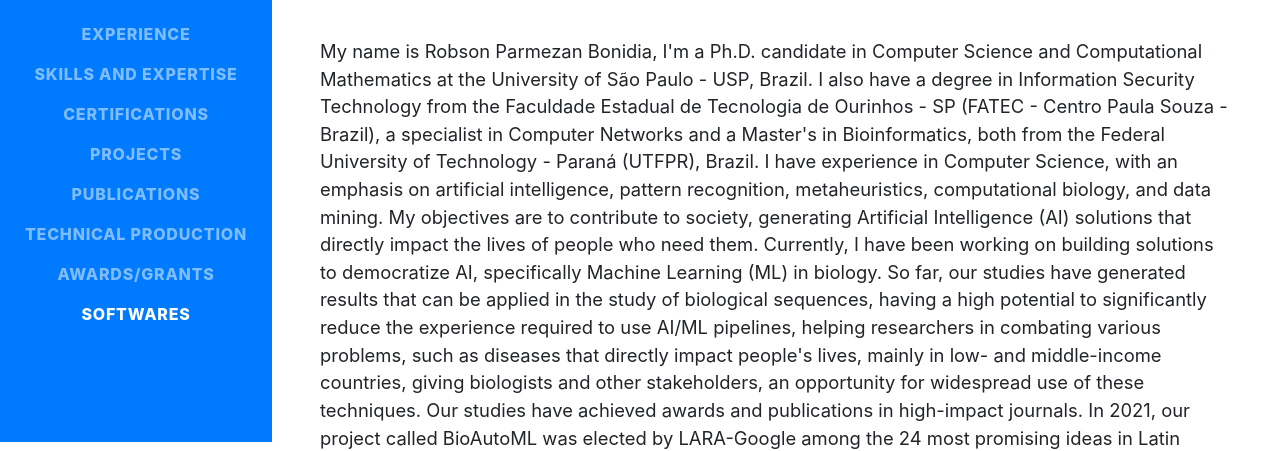
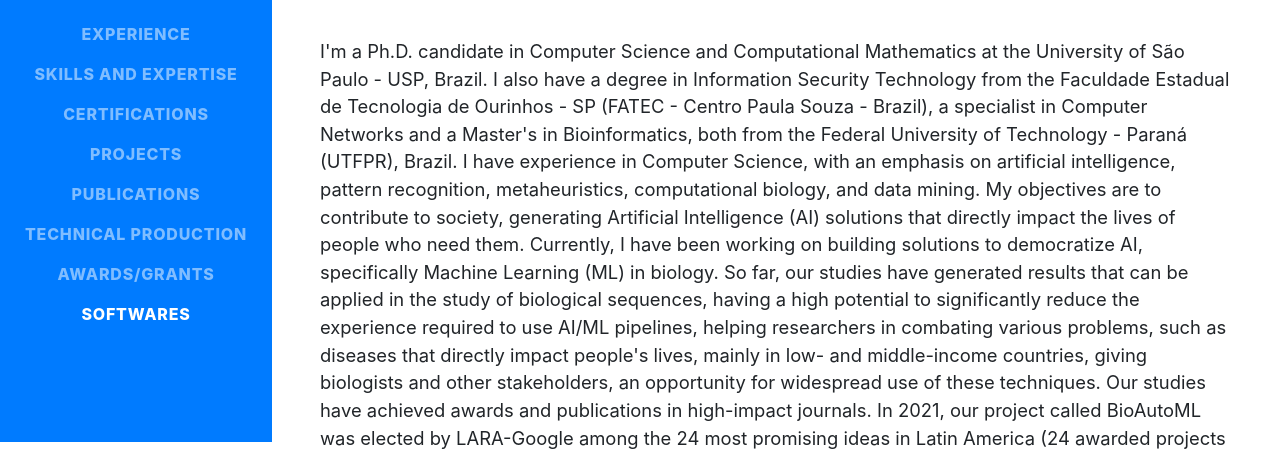
Before and after one commit to Bonidia/website, a website with bundled scripts: page index.html in a window 1280 px wide. Shown: the part 358-809 px from the top of the page. Built offline with nearby package versions, Linux system fonts and the light colour scheme; a web font is replaced by a local one.

Commit message:
Update index.html

```diff
--- a/index.html
+++ b/index.html
@@ -91,25 +91,31 @@
           Orcid iD: <a href="https://orcid.org/0000-0003-4975-7867">0000-0003-4975-7867</a>
         </div>
         <p class="lead mb-5">
-          My name is Robson Parmezan Bonidia, I'm a Ph.D. candidate in Computer Science and Computational Mathematics at the University of São Paulo - USP,
-          Brazil. I also have a degree in Information Security Technology from the Faculdade Estadual de Tecnologia de Ourinhos - SP (FATEC - Centro Paula
-          Souza - Brazil), a specialist in Computer Networks and a Master's in Bioinformatics, both from the Federal University of Technology - Paraná (UTFPR),
-          Brazil. I have experience in Computer Science, with an emphasis on artificial intelligence, pattern recognition, metaheuristics, computational biology,
-          and data mining. My objectives are to contribute to society, generating Artificial Intelligence (AI) solutions that directly impact the lives of people
-          who need them. Currently, I have been working on building solutions to democratize AI, specifically Machine Learning (ML) in biology. So far,
-          our studies have generated results that can be applied in the study of biological sequences, having a high potential to significantly reduce the
-          experience required to use AI/ML pipelines, helping researchers in combating various problems, such as diseases that directly impact people's lives,
-          mainly in low- and middle-income countries, giving biologists and other stakeholders, an opportunity for widespread use of these techniques.
-          Our studies have achieved awards and publications in high-impact journals. In 2021, our project called BioAutoML was elected by LARA-Google among the
-          24 most promising ideas in Latin America (24 awarded projects from a base of 700 submissions), winning the Google Latin America Research Awards (LARA),
-          promoted by Google. In 2022, the same project was a finalist (Top 15 of 82) in the Ideas Contest, Falling Walls Lab Brazil 2022, promoted by the
-          Falling Walls Foundation (DAAD - German Center for Science and Innovation). I was awarded two scholarships to conduct my research in Germany
-          (Helmholtz Centre for Environmental Research - Leipzig, Saxony, Germany), among them: (1) Research & Training Grant/Award - Federation of European
-          Microbiological Societies (FEMS); (2) Helmholtz Visiting Researcher Grant/Award - Helmholtz Information & Data Science Academy (HIDA). In addition,
-          some contributions were published as scientific articles. My project, called BioFatecou, which aims to introduce undergraduate students to the
-          conscious use of AI (AI for good), was a finalist in the Higher Education Category (Among the 10 finalists - 2897 subscribers),
-          Transformer Educator Award, which aims to select the most transformative projects in Brazil, in 2023. Finally, in the same year, the BioFatecou project
-          won an honorable mention (more than 200 submissions), in the 25th edition of the Professor Mário Palmério Top Educational Award.
+        I'm a Ph.D. candidate in Computer Science and Computational Mathematics at the University of São Paulo - USP, Brazil.
+          I also have a degree in Information Security Technology from the Faculdade Estadual de Tecnologia de Ourinhos - SP
+          (FATEC - Centro Paula Souza - Brazil), a specialist in Computer Networks and a Master's in Bioinformatics, both from
+          the Federal University of Technology - Paraná (UTFPR), Brazil. I have experience in Computer Science, with an emphasis
+          on artificial intelligence, pattern recognition, metaheuristics, computational biology, and data mining. My objectives
+          are to contribute to society, generating Artificial Intelligence (AI) solutions that directly impact the lives of people
+          who need them. Currently, I have been working on building solutions to democratize AI, specifically Machine Learning (ML)
+          in biology. So far, our studies have generated results that can be applied in the study of biological sequences, having a
+          high potential to significantly reduce the experience required to use AI/ML pipelines, helping researchers in combating
+          various problems, such as diseases that directly impact people's lives, mainly in low- and middle-income countries, giving
+          biologists and other stakeholders, an opportunity for widespread use of these techniques. Our studies have achieved awards
+          and publications in high-impact journals. In 2021, our project called BioAutoML was elected by LARA-Google among the 24 most
+          promising ideas in Latin America (24 awarded projects from a base of 700 submissions), winning the Google Latin America
+          Research Awards (LARA), promoted by Google. In 2022, the same project was a finalist (Top 15 of 82) in the Ideas Contest,
+          Falling Walls Lab Brazil 2022, promoted by the Falling Walls Foundation (DAAD - German Center for Science and Innovation).
+          I was awarded two scholarships to conduct my research in Germany (Helmholtz Centre for Environmental Research - Leipzig, Saxony,
+          Germany), among them: (1) Research & Training Grant/Award - Federation of European Microbiological Societies (FEMS); (2) Helmholtz
+          Visiting Researcher Grant/Award - Helmholtz Information & Data Science Academy (HIDA). Moreover, my project, called BioFatecou,
+          which aims to introduce undergraduate students to the conscious use of AI (AI for good), was a finalist in the Higher Education
+          Category (Among the 10 finalists - 2897 subscribers), Transformer Educator Award, which aims to select the most transformative
+          projects in Brazil, 2023. In the same year, the BioFatecou project won an honorable mention (more than 200 submissions),
+          in the 25th edition of the Professor Mário Palmério Top Educational Award. Also, in 2023, AutoAI-Pandemics was selected as one of the
+          most promising proposals (a total of 221 proposals from 47 countries) in a global competition, held by the Global South Artificial
+          Intelligence for Pandemic and Epidemic Preparedness and Response Network - AI4PEP. Finally, two projects guided by me were
+          finalists in Falling Walls Lab Brazil 2023, with the project "Breaking the Wall of Fake News" being the winner of the year.
         </p>
 
         <div class="social-icons">
```
